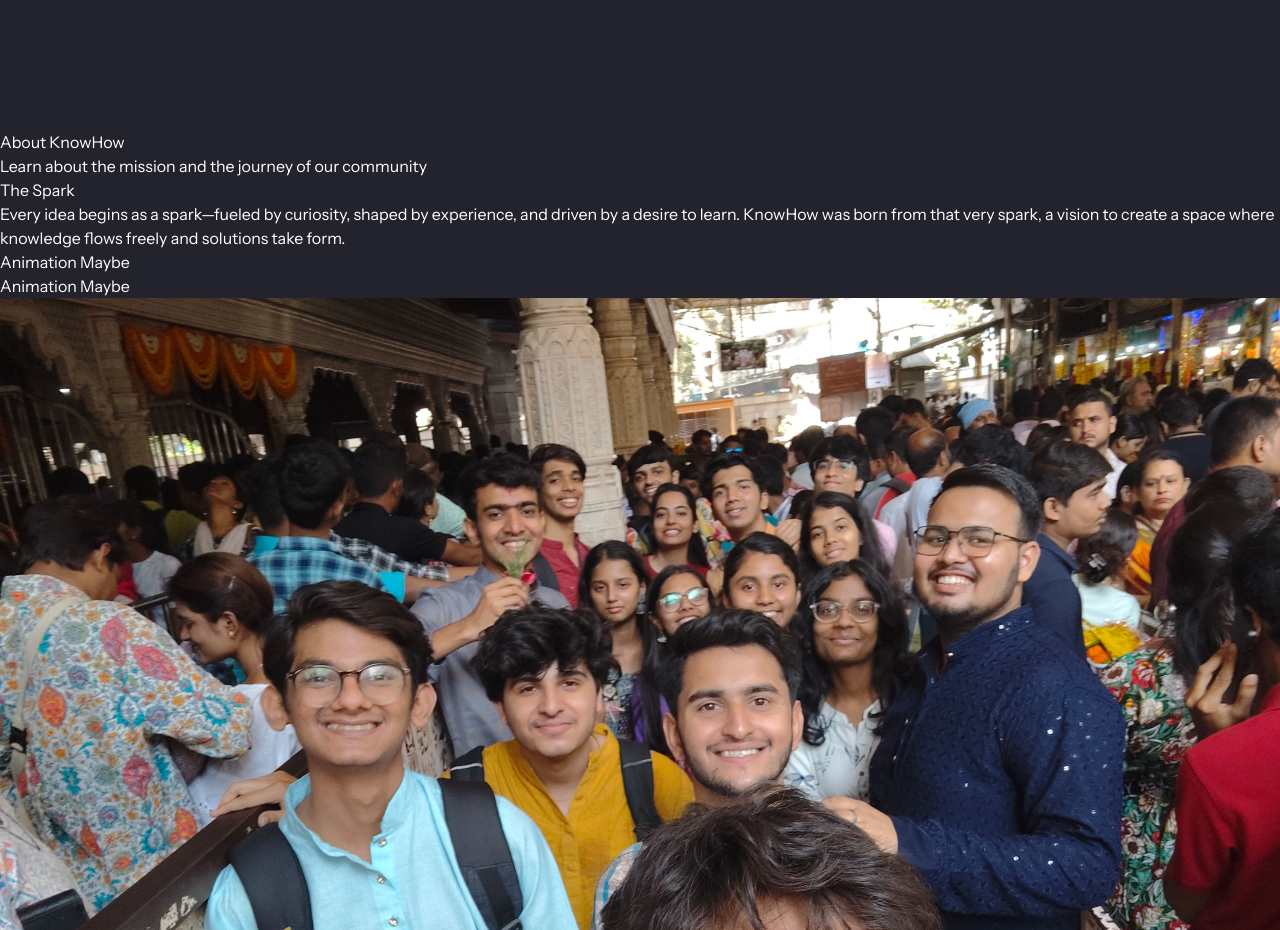
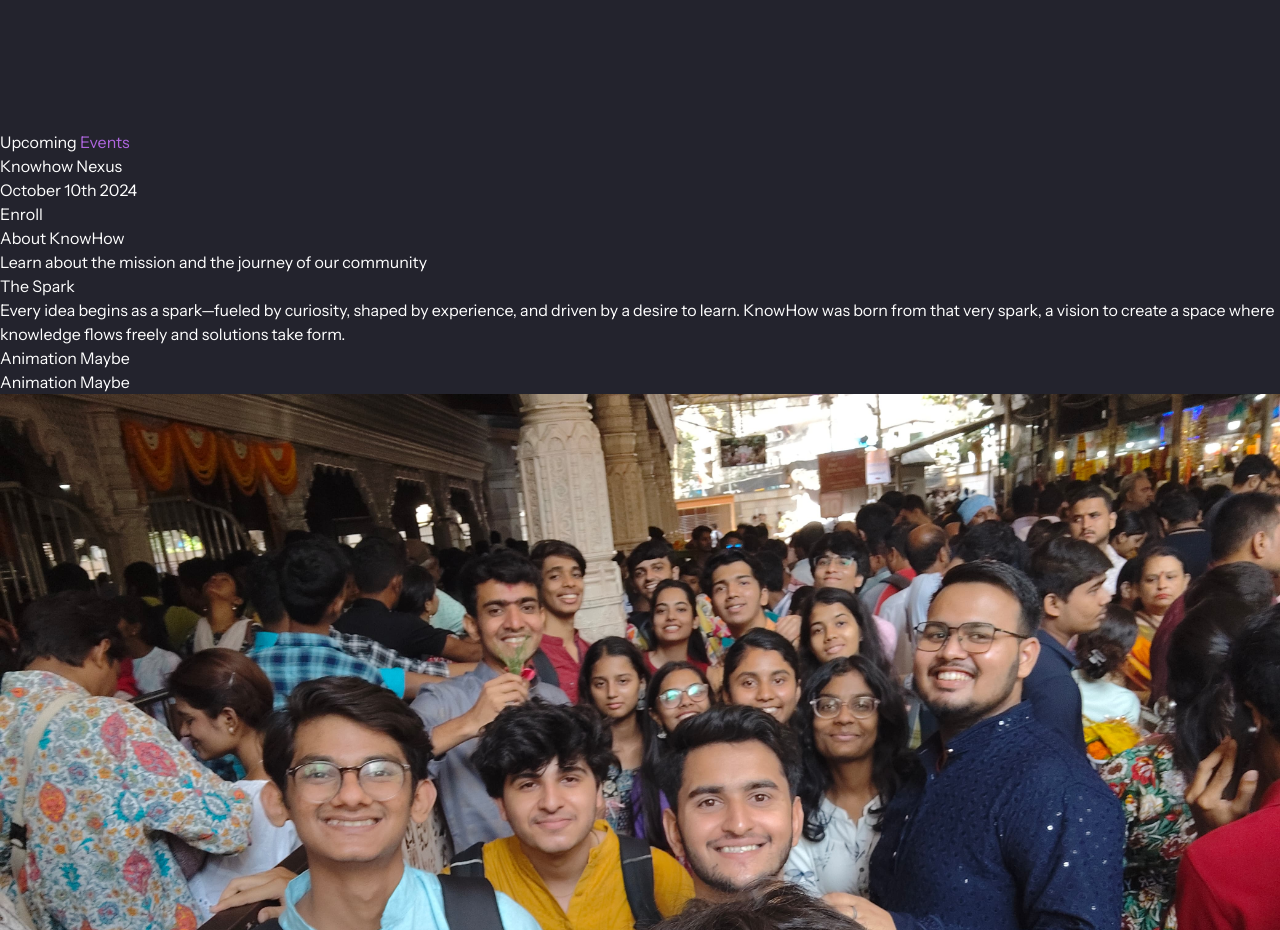
Before and after one commit to aryagami27/Knowhow-Web, a React (Vite) app: page / in a window 1280 px wide. Shown: the part 8040-8970 px from the top of the page. Built offline with nearby package versions, Linux system fonts and the light colour scheme.

Commit message:
ly option and events

```diff
--- a/src/components/Form.jsx
+++ b/src/components/Form.jsx
@@ -125,6 +125,7 @@ const RSVPForm = () => {
                 <option value="FY" className='text-gray-700'>FY</option>
                 <option value="SY" className='text-gray-700'>SY</option>
                 <option value="TY" className='text-gray-700'>TY</option>
+                <option value="LY" className='text-gray-700'>LY</option>
               </select>
 
               <input
--- a/src/pages/About.jsx
+++ b/src/pages/About.jsx
@@ -3,7 +3,7 @@ import Events from './Events'
 function About() {
   return (
     <div>
-      {/* <Events /> */}
+      <Events />
       <div className="col-span-2 mt-12">
         <h2 className="sm:text-4xl text-3xl font-bold text-white text-center sm:mb-4">
           About <span className="text-[#AF66DF]">KnowHow</span>
--- a/src/pages/Events.jsx
+++ b/src/pages/Events.jsx
@@ -1,20 +1,24 @@
+import { Link } from "react-router-dom";
+
 function Events() {
   return (
-    <div className="mt-20 mb-24">
+    <div className="mt-20 mb-24 flex justify-center items-center flex-col">
       <h1 className="sm:text-4xl text-3xl font-bold">
         Upcoming <span style={{ color: '#AF66DF' }}>Events</span>
       </h1>
-      <div className="sm:mt-8 mt-4 w-full flex flex-wrap gap-4">
+      <div className="sm:mt-8 mt-4 w-full flex flex-wrap gap-4 justify-center">
         <div className="flex justify-between items-center sm:p-6 p-4 bg-[rgba(43,43,51,0.7)] rounded-lg shadow-md w-full flex-row sm:max-w-[49%]">
           <div>
-            <h2 className="sm:text-xl text-lg font-bold text-white">Event Title</h2>
-            <p className="text-gray-400 text-xs sm:text-base">October 10th - October 12th, 2024</p>
+            <h2 className="sm:text-xl text-lg font-bold text-white">Knowhow Nexus</h2>
+            <p className="text-gray-400 text-xs sm:text-base">October 10th 2024</p>
           </div>
+          <Link to='/form'>
           <button className="bg-[#03A21C] shadow-[#ffffff4f] shadow-inner text-white px-4 py-2 rounded-full hover:bg-green-500 transition-colors duration-200">
             Enroll
           </button>
+          </Link>
         </div>
-        <div className="flex justify-between items-center sm:p-6 p-4 bg-[rgba(43,43,51,0.7)] rounded-lg shadow-md w-full sm:max-w-[49%]">
+        {/* <div className="flex justify-between items-center sm:p-6 p-4 bg-[rgba(43,43,51,0.7)] rounded-lg shadow-md w-full sm:max-w-[49%]">
           <div>
             <h2 className="sm:text-xl text-lg font-bold text-white">Another Event</h2>
             <p className="text-gray-400 text-xs sm:text-base ">November 15th - November 17th, 2024</p>
@@ -22,7 +26,7 @@ function Events() {
           <button className="bg-[#03A21C] shadow-[#ffffff4f] shadow-inner text-white px-4 py-2 rounded-full hover:bg-green-600">
             Enroll
           </button>
-        </div>
+        </div> */}
       </div>
     </div>
   );
```
